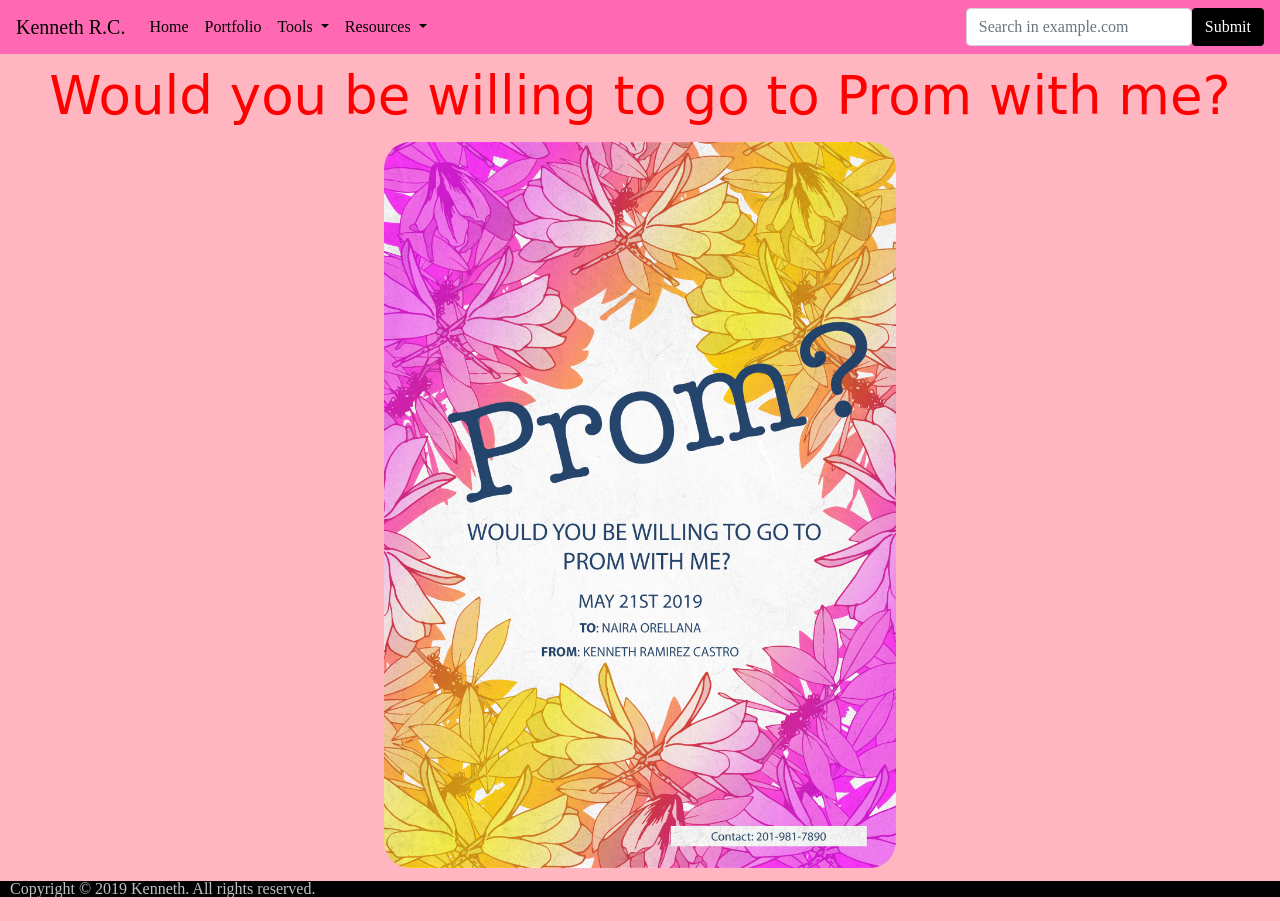
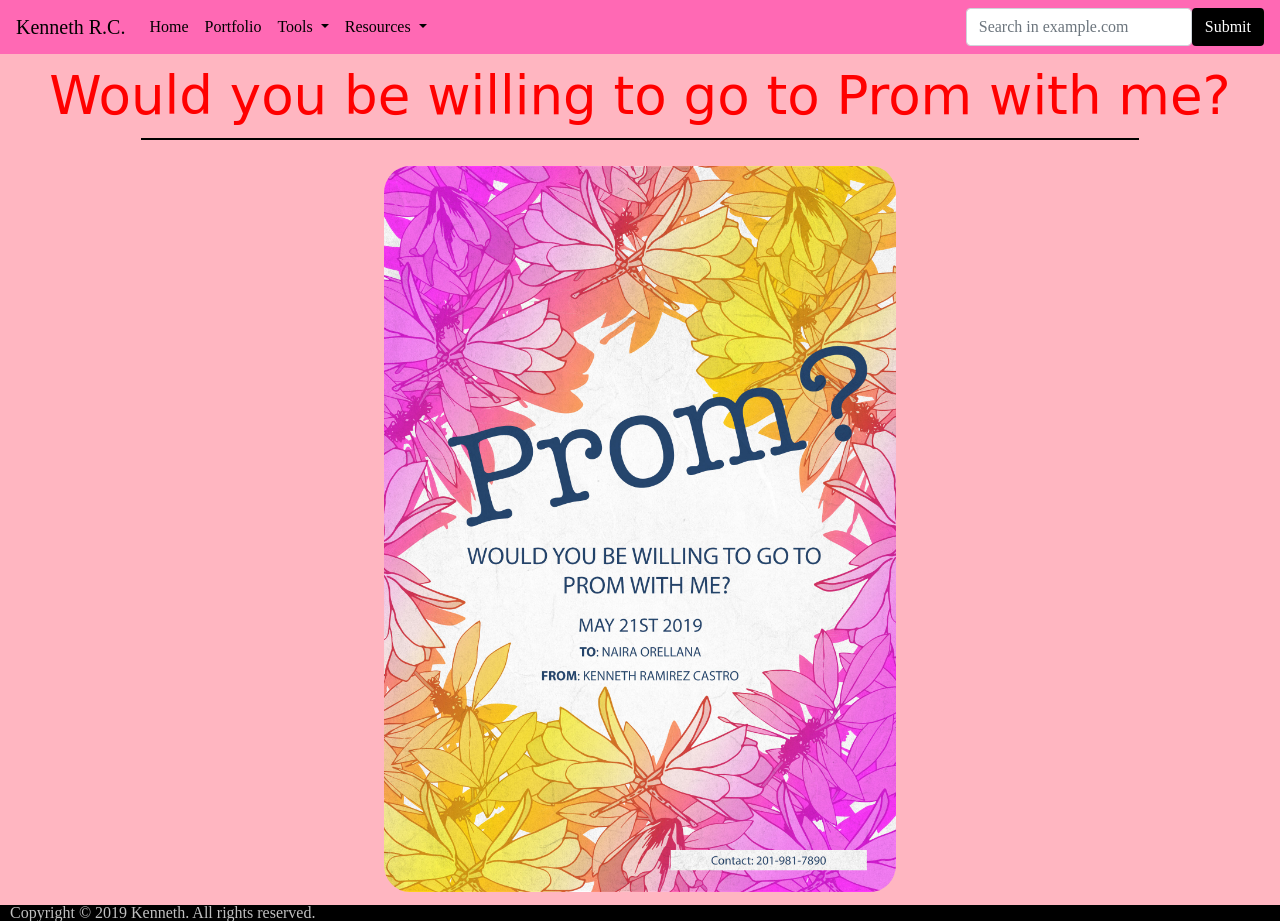
Before and after one commit to Kennethrc2401/Invitation-Naira-2019, a plain HTML site: page index.html in a window 1280 px wide. Before the commit the page ends 897 px from the top, so only its background shows below. Drawn offline with nearby package versions, Linux system fonts and the light colour scheme.

Commit message:
Added a horizontal line below the h1

```diff
--- a/Resources/CSS/style.css
+++ b/Resources/CSS/style.css
@@ -46,7 +46,15 @@ html, body {
 	color: #FF0000;
 	font-family: 'Felipa', cursive, "Gill Sans", "Gill Sans MT", "Myriad Pro", "DejaVu Sans Condensed", Helvetica, Arial, "sans-serif";
 	padding-top: 15px;
-	padding-bottom: 10px;
+}
+/*Horizontal Line */
+hr {
+	width: 78%;
+	margin-left: auto;
+	margin-right: auto;
+	height: 1px;
+	background-color: #000000;
+	opcaity: 0.5;
 }
 
 /* Invitation Image Section */
--- a/index.html
+++ b/index.html
@@ -104,6 +104,7 @@
 	  <section class="text-center invitation">
 	      <h1>Would you be willing to go to Prom with me?</h1>
 	  </section>
+	  <hr>
 	  <section class="text-center invitation-Image">
 	  	<img src="Resources/Images/Invitation-Prom-Naira-2019_V1.jpg" alt="Invitation"/>
 	  </section>
```
